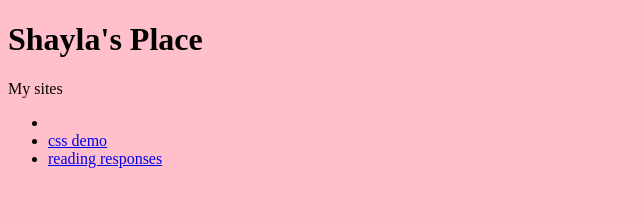
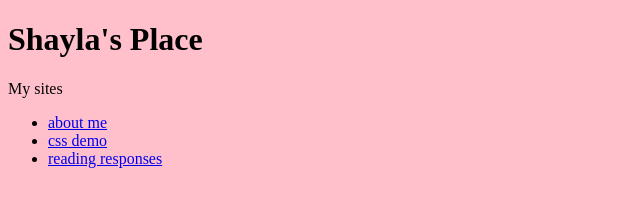
Before and after one commit to samccloud/class-site, a plain HTML site: page index.html in a window 1280 px wide. Shown: the full height of the page, 0-640 px from the left. Drawn offline with Linux system fonts and the light colour scheme.

Commit message:
about me

```diff
--- a/index.html
+++ b/index.html
@@ -8,7 +8,7 @@
     <h1>Shayla's Place</h1>
     <p>My sites</p>
     <ul>
-      <li><a href="introduction/index.html"</a></li>
+      <li><a href="introduction/index.html">about me</a></li>
       <li><a href="css/index.html">css demo</a></li>
       <li><a href="reading-responses/index.html">reading responses</a></li>
     </ul>
```
